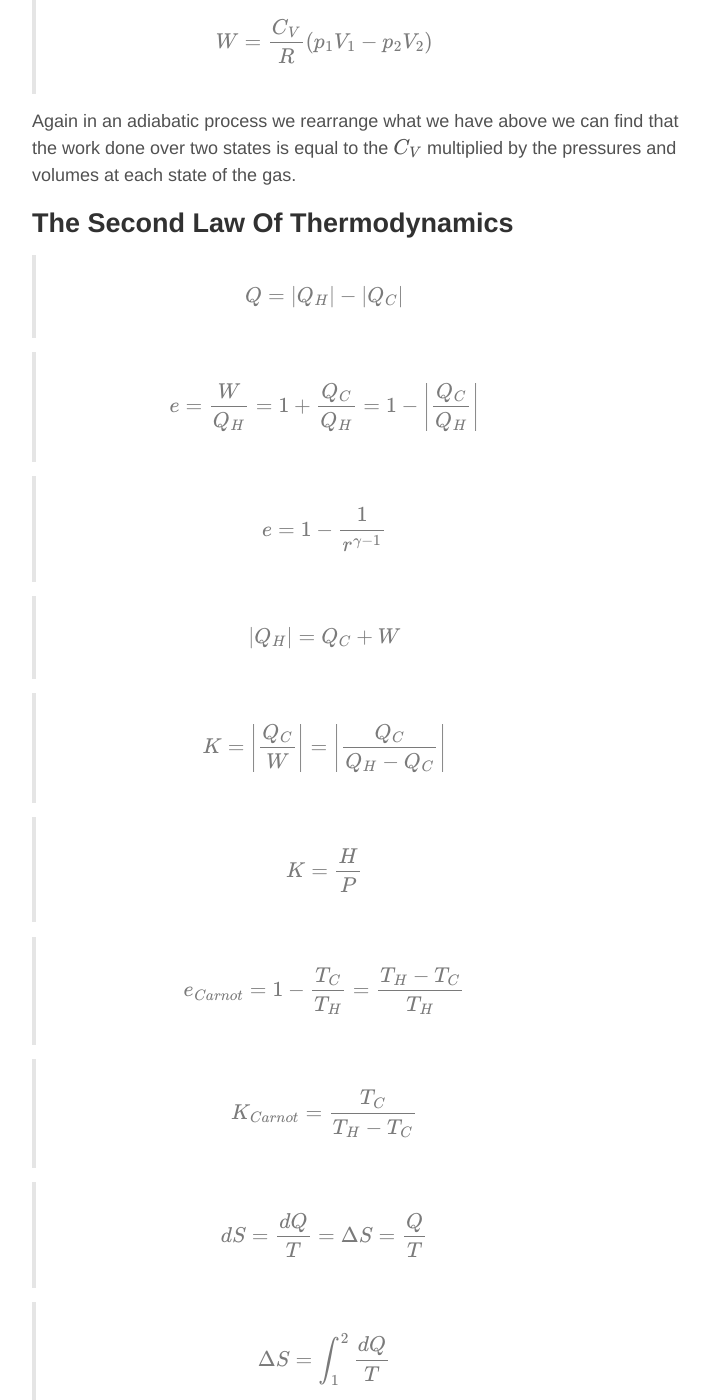
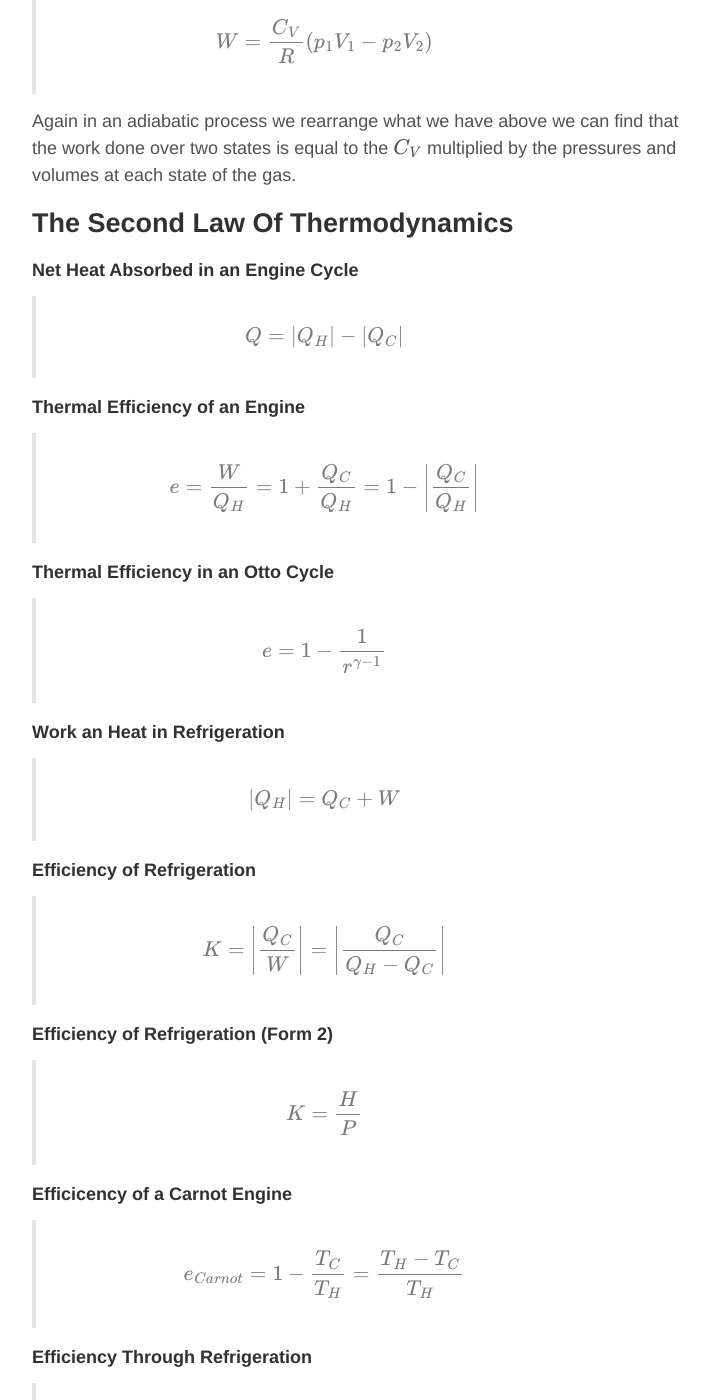
Before and after one commit to ZacBlanco/zacblanco.github.io, a Jekyll site: the page built from _posts/2015-05-10-physics-review.md, in a window 1280 px wide and 1400 px high, scrolled down 20039 px. Shown: the whole window, without its empty margins (284-994 px from the left). Built offline with Jekyll 4.4.1, drawn with Linux system fonts in a browser that asks for light colours; formulas are drawn with MathJax 3; comment, search, counter and statistics services are not loaded; some of the changed text lies outside the part shown.

Commit message:
Titled all equations

```diff
--- a/_posts/2015-05-10-physics-review.md
+++ b/_posts/2015-05-10-physics-review.md
@@ -533,23 +533,42 @@ Again in an adiabatic process we rearrange what we have above we can find that t
 
 ## The Second Law Of Thermodynamics
 
+##### Net Heat Absorbed in an Engine Cycle
 
 > $$ Q = |Q_H| - |Q_C| $$
 
+##### Thermal Efficiency of an Engine
+
 > $$ e = \frac{W}{Q_H} = 1 + \frac{Q_C}{Q_H} = 1 - \left|\frac{Q_C}{Q_H}\right| $$
+
+##### Thermal Efficiency in an Otto Cycle
 
 > $$ e = 1- \frac{1}{r^{\gamma - 1}} $$
 
+##### Work an Heat in Refrigeration
+
 > $$ |Q_H| = Q_C + W $$
+
+##### Efficiency of Refrigeration
 
 > $$ K = \left|\frac{Q_C}{W}\right| = \left|\frac{Q_C}{Q_H - Q_C}\right| $$
 
+##### Efficiency of Refrigeration (Form 2)
+
 > $$ K = \frac{H}{P} $$
+
+##### Efficicency of a Carnot Engine
 
 > $$ e_{Carnot} = 1 - \frac{T_C}{T_H} = \frac{T_H - T_C}{T_H} $$
 
+##### Efficiency Through Refrigeration
+
 > $$ K_{Carnot} = \frac{T_C}{T_H - T_C} $$
 
-> $$ dS = \frac{dQ}{T} = \Delta S = \frac{Q}{T} $$
+##### Entropy
+
+> $$ \Delta S = \frac{Q}{T} $$
+
+##### Entropy Restated
 
 > $$ \Delta S = \int_1^2\frac{dQ}{T} $$
```
Also changed, not shown: 9 other files.
